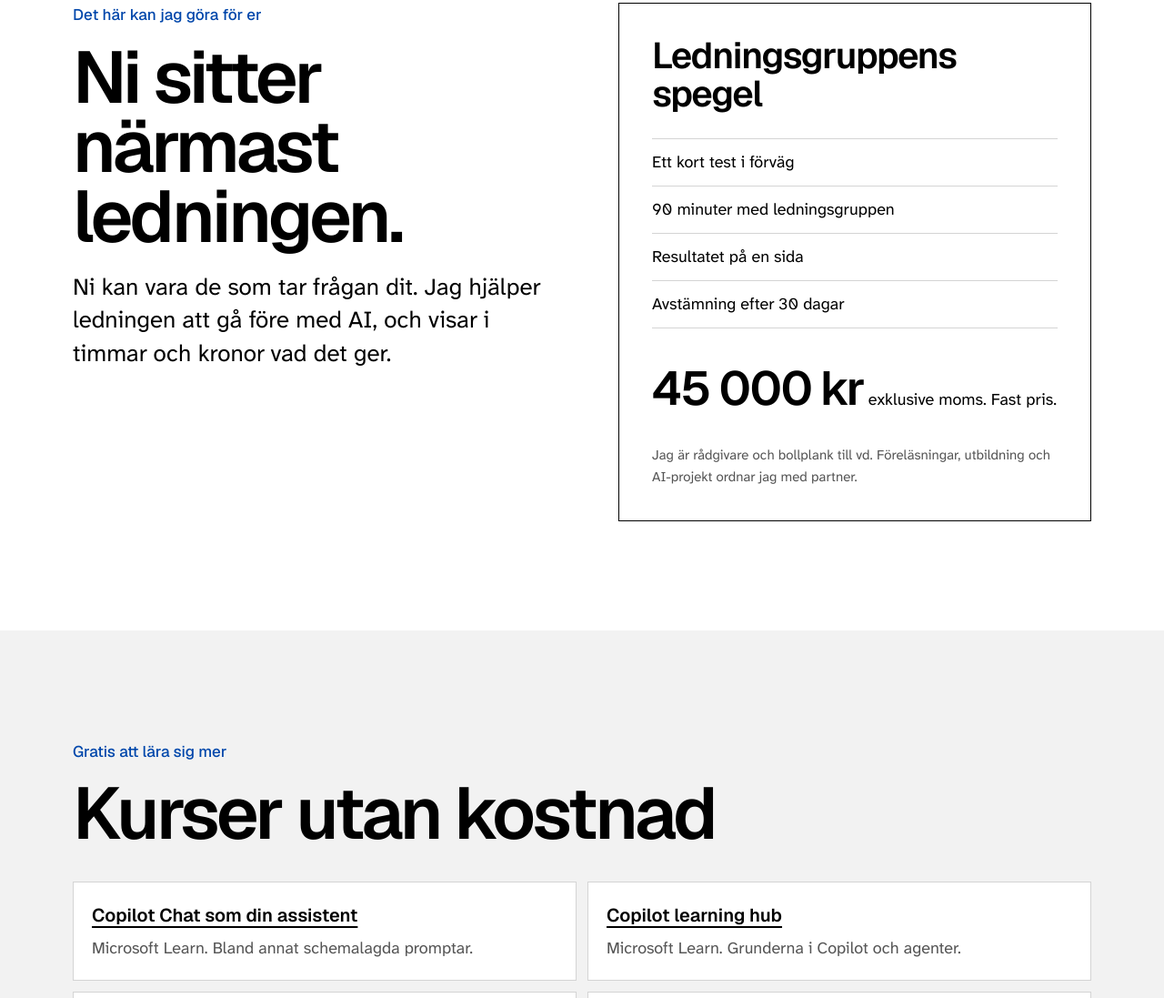
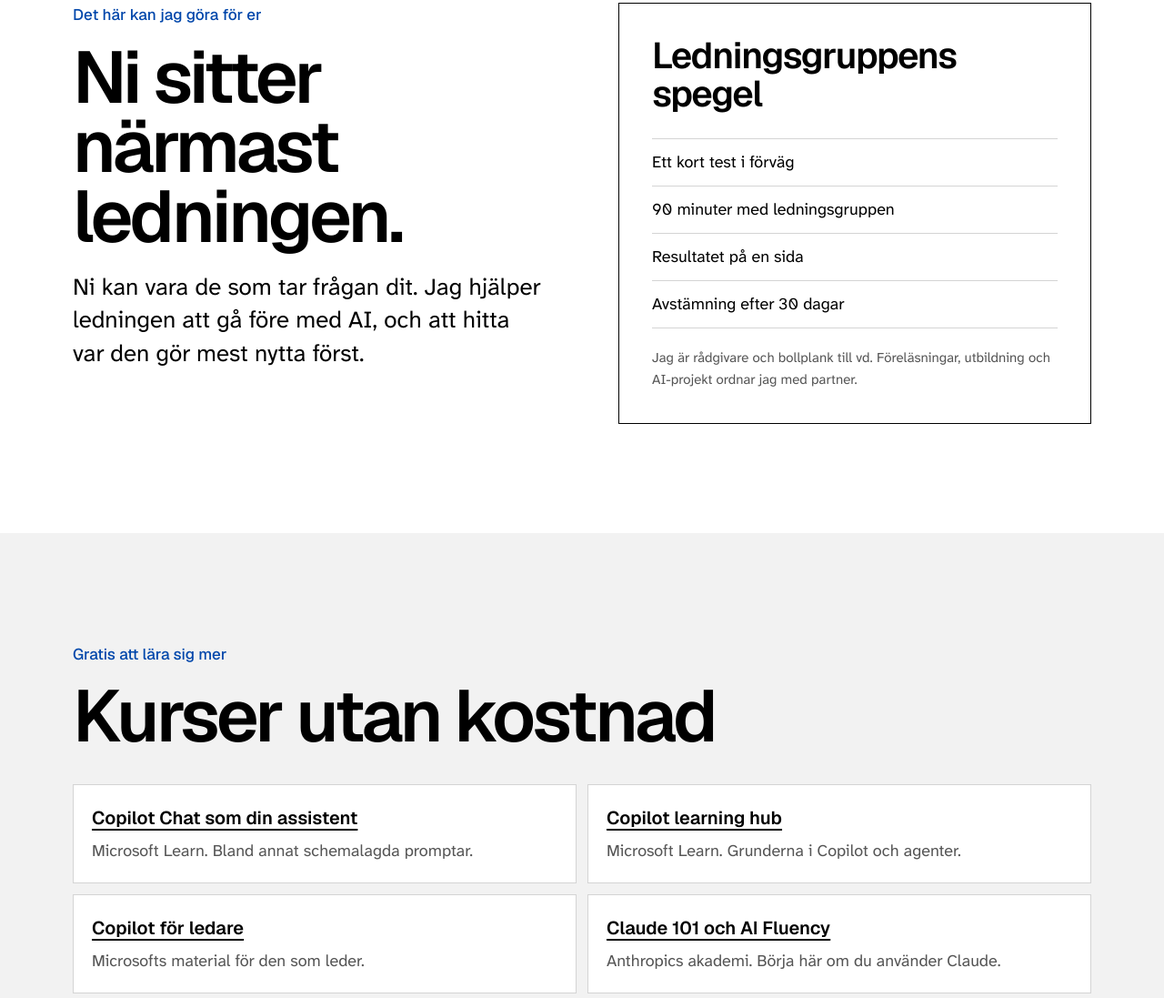
Before and after one commit to hassenyblom/hemsida, a plain HTML site: page ea/index.html in a window 1280 px wide. Shown: the part 4656-5753 px from the top of the page at 91% size. Drawn offline with Linux system fonts and the light colour scheme.

Commit message:
EA: ta bort priset och löftet om timmar och kronor
Godkänt av Hans Nyblom.

Co-Authored-By: Claude Opus 5.5 <noreply@anthropic.com>
Claude-Session: https://claude.ai/code/session_01BpDK1jhdhFu3wQPbwhC2op

```diff
--- a/ea/index.html
+++ b/ea/index.html
@@ -152,7 +152,7 @@ Skriv kort och tydligt.</pre>
     <div>
       <p class="kicker">Det här kan jag göra för er</p>
       <h2 id="h-erbj">Ni sitter närmast ledningen.</h2>
-      <p class="lead">Ni kan vara de som tar frågan dit. Jag hjälper ledningen att gå före med AI, och visar i timmar och kronor vad det ger.</p>
+      <p class="lead">Ni kan vara de som tar frågan dit. Jag hjälper ledningen att gå före med AI, och att hitta var den gör mest nytta först.</p>
     </div>
     <div class="ea-offer">
       <p class="ea-offer-name">Ledningsgruppens spegel</p>
@@ -162,7 +162,6 @@ Skriv kort och tydligt.</pre>
         <li>Resultatet på en sida</li>
         <li>Avstämning efter 30 dagar</li>
       </ul>
-      <p class="ea-price"><strong>45 000 kr</strong> exklusive moms. Fast pris.</p>
       <p class="fine">Jag är rådgivare och bollplank till vd. Föreläsningar, utbildning och AI-projekt ordnar jag med partner.</p>
     </div>
   </div>
```
